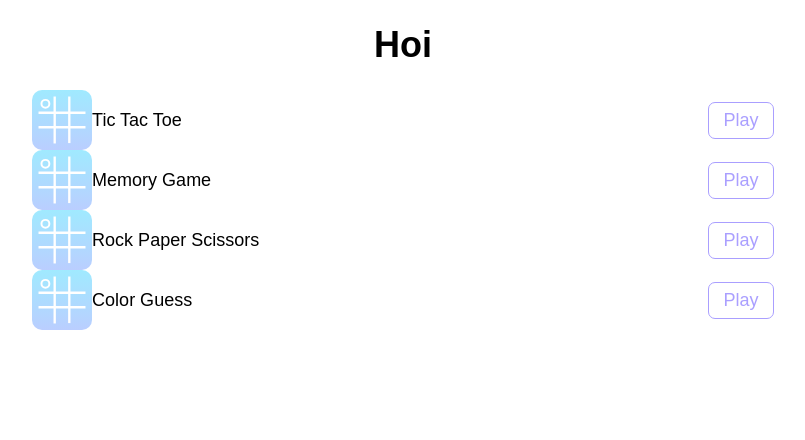
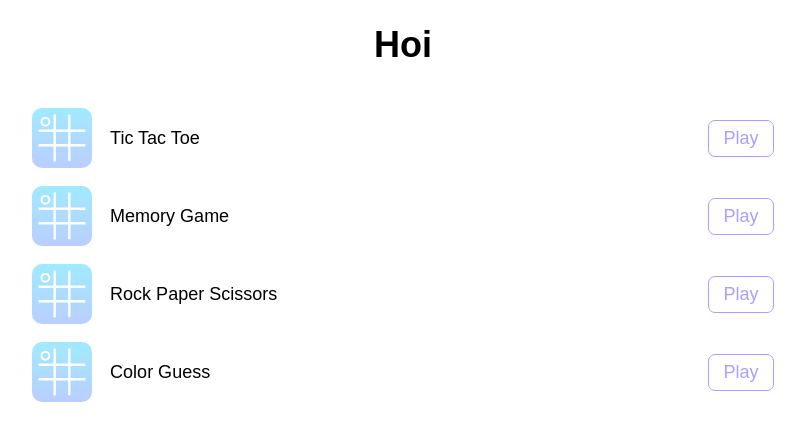
Before and after one commit to alex-avila/-re-act, a React (Create React App) app in the folder client/: page / in a window 1280 px wide. Shown: the top 440 px of the page, without its empty margins (237-1042 px from the left). Built offline with nearby package versions, Linux system fonts and the light colour scheme.

Commit message:
Add style to GameItem to preview UI

```diff
--- a/client/src/scenes/Home/components/GamesList/components/GameItem/index.css
+++ b/client/src/scenes/Home/components/GamesList/components/GameItem/index.css
@@ -2,6 +2,7 @@
     display: flex;
     align-items: center;
     justify-content: space-between;
+    margin: 1em 0;
 }
 
 .item__info {
@@ -9,10 +10,6 @@
     align-items: center;
 }
 
-.item__info__icon {
-    display: inline-block;
-    height: 25px;
-    width: 25px;
-    background: black;
-    margin-right: 1em;
+.item__info__title {
+    margin-left: 1em;
 }
```
